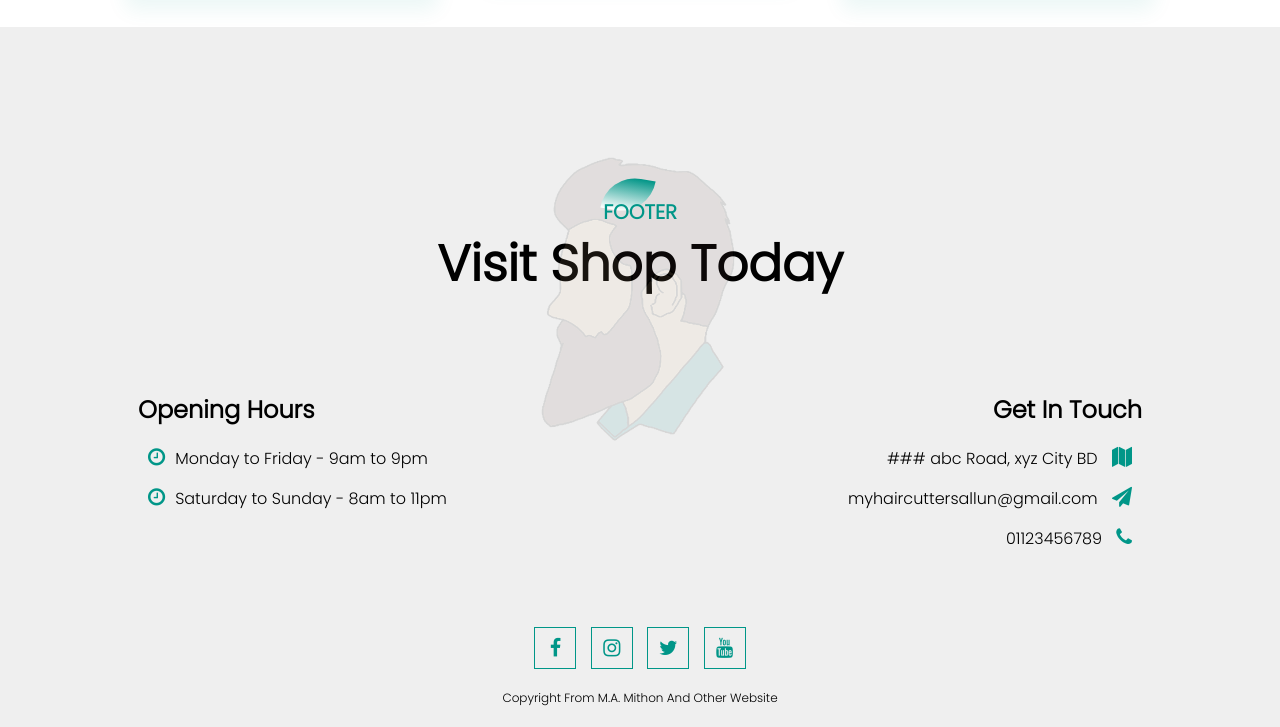
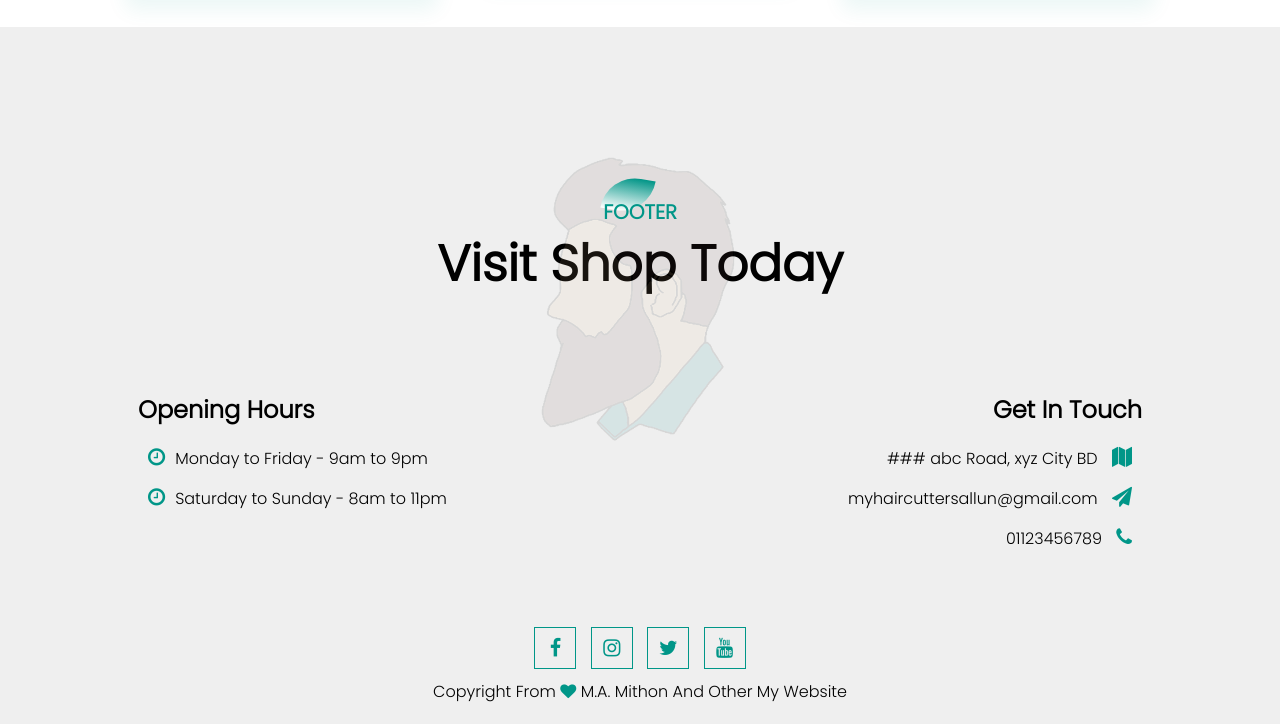
Before and after one commit to Muktarislam/barber-shop, a plain HTML site: page index.html in a window 1280 px wide. Shown: the part 3090-3817 px from the top of the page. Drawn offline with Linux system fonts and the light colour scheme; some packages are replaced by stand-ins of ours; a script that the page names is missing.

Commit message:
first time site edit

```diff
--- a/index.html
+++ b/index.html
@@ -191,7 +191,9 @@
         <i class="fa fa-instagram"></i>
         <i class="fa fa-twitter"></i>
         <i class="fa fa-youtube"></i>
-        <p>Copyright From M.A. Mithon And Other Website</p>
+    </div>
+    <div class="heart">
+        <p>Copyright From <i class="fa fa-heart"></i> M.A. Mithon And Other My Website</p>
     </div>
 </section>
 
--- a/style.css
+++ b/style.css
@@ -400,6 +400,14 @@ hr{
     font-size: 12px;
     margin-top: 20px;
 }
+.heart{
+    text-align: center;
+    cursor: pointer;
+    margin-top: 10px;
+}
+.heart .fa{
+    color: #009688;
+}
 @media screen and (max-width: 700px){
     .footer-left .fa,.footer-right .fa{
         flex-basis: 100%;
```
